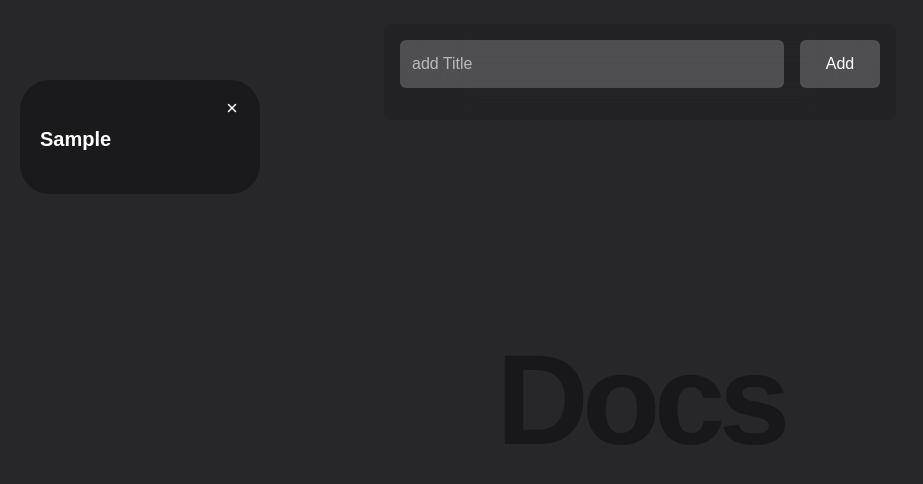
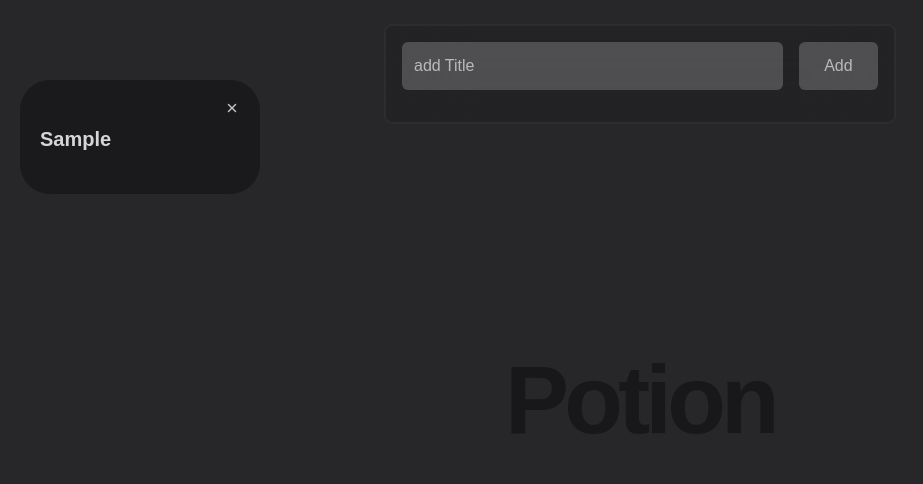
Before and after one commit to kmr-sahil/docs, a React (Vite) app: page / in a window 1280 px wide. Both pictures are taken after typing "Sample" into the empty fields and a click on the button "Add". Shown: the top 484 px of the page, without its empty margins (0-923 px from the left). Built offline with nearby package versions, Linux system fonts and the light colour scheme.

Commit message:
updated card ui

```diff
--- a/src/componets/Background.jsx
+++ b/src/componets/Background.jsx
@@ -3,7 +3,9 @@
 function Background() {
   return (
     <>
-      <h1 className='absolute z-[0] top-1/2 left-1/2 -translate-x-[50%] -translate-y-[50%] text-[8rem] leading-none tracking-tighter font-semibold text-zinc-900'>Docs</h1>
+      <div className='absolute z-[0] top-1/2 left-1/2 -translate-x-[50%] -translate-y-[50%] text-[4rem] tablet:text-[6rem] leading-none tracking-tighter font-semibold text-zinc-900'>
+          <h1>Potion</h1>
+        </div>
     </>
   )
 }
--- a/src/componets/Card.jsx
+++ b/src/componets/Card.jsx
@@ -31,24 +31,24 @@
         className={`relative w-60 h-min ${done == true ? "brightness-50" : ""} rounded-[30px] bg-zinc-900/80 backdrop-blur-md text-white overflow-hidden`}>
 
       <div className='px-5 pt-5 pb-8 flex flex-col gap-2'>
-          <button className='self-end' onClick={onDelete}><IoClose/></button>
+          <button className='self-end text-[#ffffffb8]' onClick={onDelete}><IoClose/></button>
           <div className='flex gap-2'>
-                {data.type == "checkbox" ? (<input className='w-[16px] bg-slate-500'
+                {data.type == "checkbox" ? (<input className='w-[16px] bg-slate-500 opacity-[50%]'
                                                    type="checkbox"
 
                                                    checked={done}
                                                    onClick={handleDoneChange}
                                                    />) : null}
-                <h1 className={`text-[1rem] tablet:text-[1.15rem] tablet-lg:text-[1.25rem] ${done == true ? "line-through" : ""} font-bold`}>{data?.title}</h1>
+                <h1 className={`text-[1rem] tablet:text-[1.15rem] tablet-lg:text-[1.25rem] ${done == true ? "line-through" : ""} font-bold text-[#ffffffd2]`}>{data?.title}</h1>
           </div>
 
-          <p className='text-[0.75rem] tablet:text-[0.8rem] tablet-lg:text-[0.85rem] leading-tight font-thin'>{data?.desc}</p>
+          <p className='text-[0.75rem] tablet:text-[0.8rem] tablet-lg:text-[0.85rem] leading-tight font-thin text-[#ffffffd2]'>{data?.desc}</p>
       </div>
 
 
         {(data?.tagTitle || data?.link) && (<div className='footer w-full'>
 
-              <div className={`tag w-full px-8 py-4 ${data?.type === "link" ? "bg-blue-600" : `${data?.type === "checkbox" ? "bg-red-600" : "bg-green-600"}` } flex items-center justify-center`}>
+              <div className={`tag w-full px-8 py-4 bg-opacity-[90%] ${data?.type === "link" ? "bg-blue-600" : `${data?.type === "checkbox" ? "bg-red-600" : "bg-green-600"} `} flex items-center justify-center`}>
                   {data.type == "link" ? (<a target='_blank' href={data.link} className='flex gap-1 items-center justify-start'>
                                               <IoLinkOutline />{data?.tagTitle}
                                           </a>) :
--- a/src/componets/Foreground.jsx
+++ b/src/componets/Foreground.jsx
@@ -72,7 +72,7 @@
   return (
     <>
 
-        <div className='w-[80%] tablet:w-[70%] tablet-lg:w-[50%] laptop:w-[40%] rounded-lg text-[1rem] mx-auto z-[30] fixed top-6 left-1/2 -translate-x-[50%] backdrop-blur-[40px] bg-black bg-opacity-[0.1] flex justify-between items-center gap-[0.5rem] tablet:gap-[1rem] transition-all p-[0.5rem] tablet:p-[1rem] flex-wrap text-white'>
+        <div className='w-[80%] tablet:w-[70%] tablet-lg:w-[50%] laptop:w-[40%] rounded-lg text-[1rem] mx-auto z-[30] fixed top-6 left-1/2 -translate-x-[50%] backdrop-blur-[40px] bg-black bg-opacity-[0.1] flex justify-between items-center gap-[0.5rem] tablet:gap-[1rem] transition-all p-[0.5rem] tablet:p-[1rem] flex-wrap text-white border-[2px] border-[#ffffff0c]'>
 
             <input className='w-[80%] rounded-md p-[0.5rem] tablet:p-[0.75rem] bg-white bg-opacity-[0.2] placeholder:text-[#ffffff9c]'
                     placeholder='add Title'
@@ -81,7 +81,7 @@
                     onClick={toggleHiddenDiv}
                     onBlur={hideHiddenDiv}
                     />
-            <button onClick={onSubmit} className='w-[15%] p-[0.5rem] tablet:p-[0.75rem] flex-grow rounded-md bg-white bg-opacity-[0.2]'>Add</button>
+            <button onClick={onSubmit} className='w-[15%] p-[0.5rem] tablet:p-[0.75rem] flex-grow rounded-md bg-white bg-opacity-[0.2] text-[#ffffff9c]'>Add</button>
 
             <div className={`flex flex-wrap gap-[0.5rem] tablet:gap-[1rem] transition-all ease-in-out overflow-hidden ${
                             showHiddenDiv ? 'h-auto max-h-[500px] opacity-100' : 'max-h-[0] opacity-0 pointer-events-none'
```
